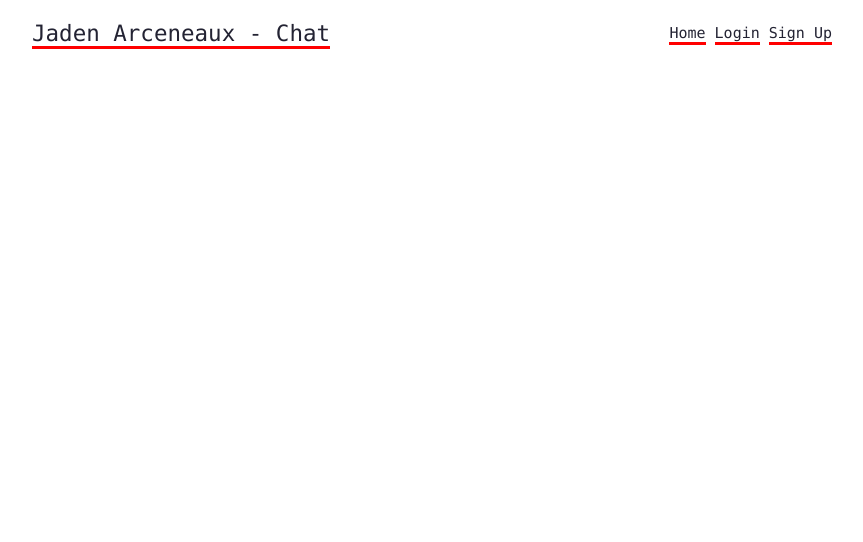
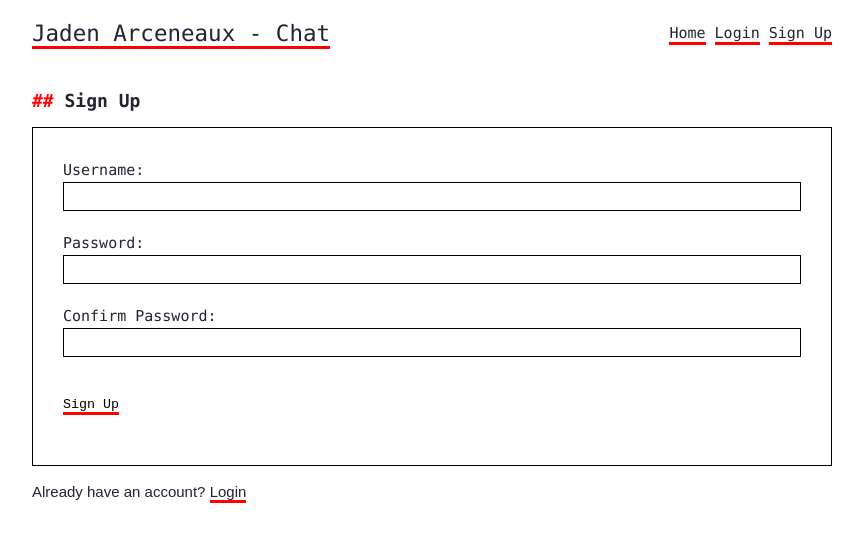
Before and after one commit to Jadens-arc/chat.jadenarceneaux.com, a React (Create React App) app: page /signup in a window 1280 px wide. Shown: the top 542 px of the page, without its empty margins (208-1071 px from the left). Built offline with nearby package versions, Linux system fonts and the light colour scheme.

Commit message:
auth front end

```diff
--- a/src/components/Header.jsx
+++ b/src/components/Header.jsx
@@ -16,7 +16,7 @@ function Header(user) {
             <>
               <Link to="/login">Login</Link>
               &nbsp;
-              <Link href="/signup">Sign Up</Link>
+              <Link to="/signup">Sign Up</Link>
             </>
           )}
           <span id="dark-mode-toggle" onClick={() => window.toggleTheme && window.toggleTheme()}></span>
--- a/src/pages/Login.jsx
+++ b/src/pages/Login.jsx
@@ -1,6 +1,21 @@
+import { Link } from "react-router-dom";
+
 function Login() {
   return (
     <>
+      <div className="login-container">
+        <h2>Login</h2>
+        <form>
+          <label htmlFor="username">Username:</label>
+          <input type="text" id="username" name="username" required />
+          <label htmlFor="password">Password:</label>
+          <input type="password" id="password" name="password" required />
+          <div>
+            <button type="submit">Login</button>
+          </div>
+        </form>
+        <p>Don't have an account? <Link to="/signup">Sign up</Link></p>
+      </div>
     </>
   );
 }
--- a/src/pages/Signup.jsx
+++ b/src/pages/Signup.jsx
@@ -1,6 +1,23 @@
+import { Link } from "react-router-dom";
+
 function Signup() {
   return (
     <>
+      <div className="signup-container">
+        <h2>Sign Up</h2>
+        <form>
+          <label htmlFor="username">Username:</label>
+          <input type="text" id="username" name="username" required />
+          <label htmlFor="password">Password:</label>
+          <input type="password" id="password" name="password" required />
+          <label htmlFor="password">Confirm Password:</label>
+          <input type="confirm-password" id="password" name="password" required />
+          <div>
+            <button type="submit">Sign Up</button>
+          </div>
+        </form>
+        <p>Already have an account? <Link to="/login">Login</Link></p>
+      </div>
     </>
   );
 }
```
